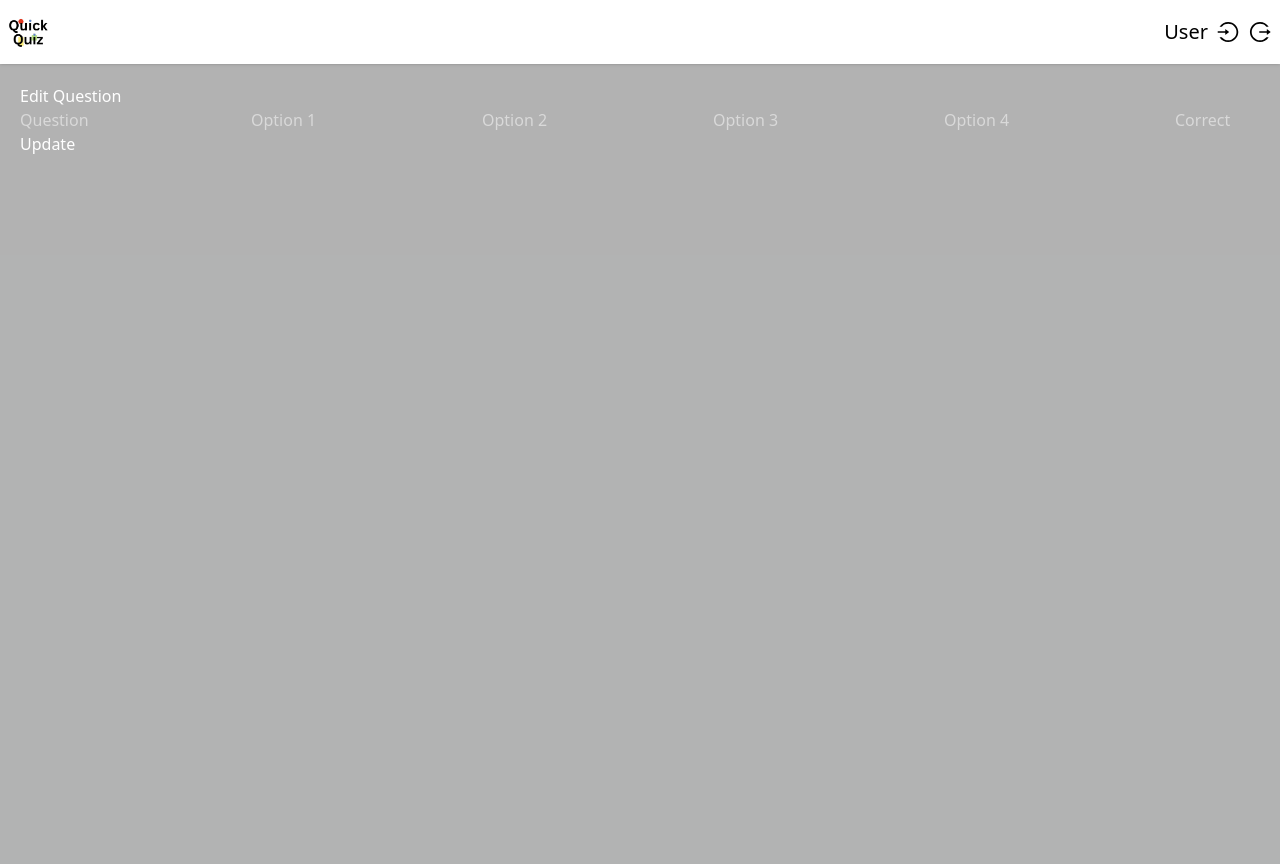
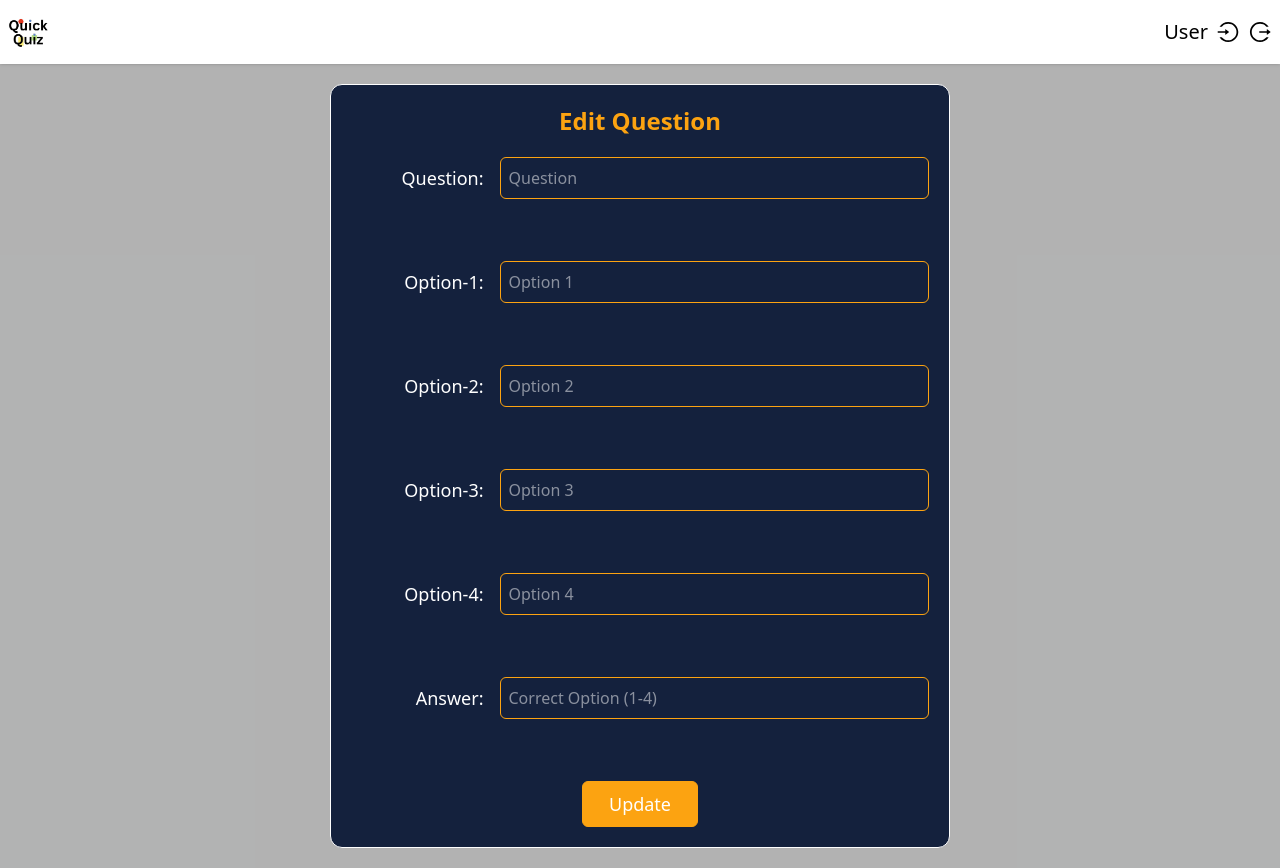
Before and after one commit to emonOPL/Quick-Quiz, a React (Vite) app: page /admin/edit-question/1/1 in a window 1280 px wide. Built offline with nearby package versions, Linux system fonts and the light colour scheme; no server answers; the database is empty.

Commit message:
Designed Add/Edit Category/Question pages

```diff
--- a/src/Admin/AddCategory.jsx
+++ b/src/Admin/AddCategory.jsx
@@ -10,25 +10,66 @@ export default function AddCategory() {
 
   const handleSubmit = (e) => {
     e.preventDefault();
+    if (name === "" || imgUrl === "") {
+      return;
+    }
     addDoc(collection(db, "categories"), { name, imgUrl });
     navigate("/admin");
   };
 
   return (
-    <div>
-      <form onSubmit={handleSubmit}>
+    <div className="container mx-auto">
+      <div className="w-1/2 mx-auto bg-[#14213D] rounded-xl p-5 border border-white">
+        <h1 className="text-2xl font-semibold mb-5 text-[#FCA311] text-center">
+          Add Category
+        </h1>
+        <form onSubmit={handleSubmit} className="flex flex-col gap-5">
+          <div className="grid grid-cols-4 gap-4 items-center">
+            <label className="lg:text-lg lg:text-right col-span-4 lg:col-span-1">
+              Category Name:
+            </label>
             <input
               placeholder="Category Name"
               value={name}
               onChange={(e) => setName(e.target.value)}
+              className="col-span-4 lg:col-span-3 border border-[#FCA311] rounded-md p-2 validator"
+              type="text"
+              pattern=".*\S.*"
+              title="Name is required"
+              required
             />
+            <span className="hidden lg:block"></span>
+            <p className="validator-hint col-span-4 lg:col-span-3">
+              Category Name must not be empty
+            </p>
+          </div>
+          <div className="grid grid-cols-4 gap-4 items-center">
+            <label className="lg:text-lg lg:text-right col-span-4 lg:col-span-1">
+              Image URL:
+            </label>
             <input
               placeholder="Image URL"
               value={imgUrl}
               onChange={(e) => setImgUrl(e.target.value)}
+              className="col-span-4 lg:col-span-3 border border-[#FCA311] rounded-md p-2 validator"
+              type="url"
+              required
+              pattern="^(https?://)?([a-zA-Z0-9]([a-zA-Z0-9-].*[a-zA-Z0-9])?.)+[a-zA-Z].*$"
+              title="Must be valid URL"
             />
-        <button type="submit">Add</button>
+            <span className="hidden lg:block"></span>
+            <p className="validator-hint col-span-4 lg:col-span-3">
+              Enter a valid image URL
+            </p>
+          </div>
+          <button
+            type="submit"
+            className="bg-[#FCA311] text-white py-2 px-4 rounded-md text-lg border border-[#FCA311] hover:bg-black hover:text-[#FCA311] cursor-pointer w-full md:w-1/3 lg:w-1/5 mx-auto"
+          >
+            Add
+          </button>
         </form>
+      </div>
     </div>
   );
 }
--- a/src/Admin/AddQuestion.jsx
+++ b/src/Admin/AddQuestion.jsx
@@ -16,20 +16,42 @@ export default function AddQuestion() {
     addDoc(collection(db, "categories", categoryId, "questions"), {
       question,
       options,
-      answer: parseInt(answer),
+      answer: parseInt(answer) - 1,
     });
     navigation("/admin/questions/" + categoryId);
   };
 
   return (
-    <div>
-      <form onSubmit={handleSubmit}>
+    <div className="container mx-auto">
+      <div className="w-1/2 mx-auto bg-[#14213D] rounded-xl p-5 border border-white">
+        <h1 className="text-2xl font-semibold mb-5 text-[#FCA311] text-center">
+          Add Question
+        </h1>
+        <form onSubmit={handleSubmit} className="flex flex-col gap-5">
+          <div className="grid grid-cols-4 gap-4 items-center">
+            <label className="lg:text-lg lg:text-right col-span-4 lg:col-span-1">
+              Question:
+            </label>
             <input
               placeholder="Question"
               value={question}
               onChange={(e) => setQuestion(e.target.value)}
+              className="col-span-4 lg:col-span-3 border border-[#FCA311] rounded-md p-2 validator"
+              type="text"
+              pattern=".*\S.*"
+              title="Name is required"
+              required
             />
+            <span className="hidden lg:block"></span>
+            <p className="validator-hint col-span-4 lg:col-span-3">
+              Question must not be empty
+            </p>
+          </div>
           {options.map((opt, i) => (
+            <div className="grid grid-cols-4 gap-4 items-center">
+              <label className="lg:text-lg lg:text-right col-span-4 lg:col-span-1">
+                Option-{i + 1}:
+              </label>
               <input
                 key={i}
                 placeholder={`Option ${i + 1}`}
@@ -39,18 +61,47 @@ export default function AddQuestion() {
                   newOptions[i] = e.target.value;
                   setOptions(newOptions);
                 }}
+                className="col-span-4 lg:col-span-3 border border-[#FCA311] rounded-md p-2 validator"
+                type="text"
+                pattern=".*\S.*"
+                title="This option is required"
+                required
               />
+              <span className="hidden lg:block"></span>
+              <p className="validator-hint col-span-4 lg:col-span-3">
+                Option-{i + 1} must not be empty
+              </p>
+            </div>
           ))}
+          <div className="grid grid-cols-4 gap-4 items-center">
+            <label className="lg:text-lg lg:text-right col-span-4 lg:col-span-1">
+              Answer:
+            </label>
             <input
-          placeholder="Correct Option Index (0-3)"
+              className="col-span-4 lg:col-span-3 border border-[#FCA311] rounded-md p-2 validator"
+              placeholder="Correct Option (1-4)"
               value={answer}
               onChange={(e) => setAnswer(e.target.value)}
               type="number"
-          min="0"
-          max="3"
+              min="1"
+              max="4"
+              pattern="^[1-4]$"
+              title="Enter a number between 1 and 4"
+              required
             />
-        <button type="submit">Add Question</button>
+            <span className="hidden lg:block"></span>
+            <p className="validator-hint col-span-4 lg:col-span-3">
+              Enter a number between 1 and 4
+            </p>
+          </div>
+          <button
+            type="submit"
+            className="bg-[#FCA311] text-white py-2 px-4 rounded-md text-lg border border-[#FCA311] hover:bg-black hover:text-[#FCA311] cursor-pointer w-full md:w-1/3 lg:w-1/5 mx-auto"
+          >
+            Add
+          </button>
         </form>
+      </div>
     </div>
   );
 }
--- a/src/Admin/EditCategory.jsx
+++ b/src/Admin/EditCategory.jsx
@@ -31,21 +31,58 @@ export default function EditCategory() {
   };
 
   return (
-    <div>
-      <form onSubmit={handleSubmit}>
-        <h2>Edit Category</h2>
+    <div className="container mx-auto">
+      <div className="w-1/2 mx-auto bg-[#14213D] rounded-xl p-5 border border-white">
+        <h1 className="text-2xl font-semibold mb-5 text-[#FCA311] text-center">
+          Edit Category
+        </h1>
+        <form onSubmit={handleSubmit} className="flex flex-col gap-5">
+          <div className="grid grid-cols-4 gap-4 items-center">
+            <label className="lg:text-lg lg:text-right col-span-4 lg:col-span-1">
+              Category Name:
+            </label>
             <input
+              placeholder="Category Name"
               value={name}
               onChange={(e) => setName(e.target.value)}
-          placeholder="Category Name"
+              className="col-span-4 lg:col-span-3 border border-[#FCA311] rounded-md p-2 validator"
+              type="text"
+              pattern=".*\S.*"
+              title="Name is required"
+              required
             />
+            <span className="hidden lg:block"></span>
+            <p className="validator-hint col-span-4 lg:col-span-3">
+              Category Name must not be empty
+            </p>
+          </div>
+          <div className="grid grid-cols-4 gap-4 items-center">
+            <label className="lg:text-lg lg:text-right col-span-4 lg:col-span-1">
+              Image URL:
+            </label>
             <input
+              placeholder="Image URL"
               value={imgUrl}
               onChange={(e) => setImgUrl(e.target.value)}
-          placeholder="Image URL"
+              className="col-span-4 lg:col-span-3 border border-[#FCA311] rounded-md p-2 validator"
+              type="url"
+              required
+              pattern="^(https?://)?([a-zA-Z0-9]([a-zA-Z0-9-].*[a-zA-Z0-9])?.)+[a-zA-Z].*$"
+              title="Must be valid URL"
             />
-        <button type="submit">Update</button>
+            <span className="hidden lg:block"></span>
+            <p className="validator-hint col-span-4 lg:col-span-3">
+              Enter a valid image URL
+            </p>
+          </div>
+          <button
+            type="submit"
+            className="bg-[#FCA311] text-white py-2 px-4 rounded-md text-lg border border-[#FCA311] hover:bg-black hover:text-[#FCA311] cursor-pointer w-full md:w-1/3 lg:w-1/5 mx-auto"
+          >
+            Update
+          </button>
         </form>
+      </div>
     </div>
   );
 }
--- a/src/Admin/EditQuestion.jsx
+++ b/src/Admin/EditQuestion.jsx
@@ -27,41 +27,95 @@ export default function EditQuestion() {
   const handleSubmit = async (e) => {
     e.preventDefault();
     const docRef = doc(db, "categories", categoryId, "questions", questionId);
-    await updateDoc(docRef, { question, options, answer: parseInt(answer) });
+    await updateDoc(docRef, {
+      question,
+      options,
+      answer: parseInt(answer) - 1,
+    });
     navigate("/admin/questions/" + categoryId);
   };
 
   return (
-    <div>
-      <form onSubmit={handleSubmit}>
-        <h2>Edit Question</h2>
+    <div className="container mx-auto">
+      <div className="w-1/2 mx-auto bg-[#14213D] rounded-xl p-5 border border-white">
+        <h1 className="text-2xl font-semibold mb-5 text-[#FCA311] text-center">
+          Edit Question
+        </h1>
+        <form onSubmit={handleSubmit} className="flex flex-col gap-5">
+          <div className="grid grid-cols-4 gap-4 items-center">
+            <label className="lg:text-lg lg:text-right col-span-4 lg:col-span-1">
+              Question:
+            </label>
             <input
+              placeholder="Question"
               value={question}
               onChange={(e) => setQuestion(e.target.value)}
-          placeholder="Question"
+              className="col-span-4 lg:col-span-3 border border-[#FCA311] rounded-md p-2 validator"
+              type="text"
+              pattern=".*\S.*"
+              title="Name is required"
+              required
             />
+            <span className="hidden lg:block"></span>
+            <p className="validator-hint col-span-4 lg:col-span-3">
+              Question must not be empty
+            </p>
+          </div>
           {options.map((opt, i) => (
+            <div className="grid grid-cols-4 gap-4 items-center">
+              <label className="lg:text-lg lg:text-right col-span-4 lg:col-span-1">
+                Option-{i + 1}:
+              </label>
               <input
                 key={i}
+                placeholder={`Option ${i + 1}`}
                 value={opt}
                 onChange={(e) => {
                   const newOptions = [...options];
                   newOptions[i] = e.target.value;
                   setOptions(newOptions);
                 }}
-            placeholder={`Option ${i + 1}`}
+                className="col-span-4 lg:col-span-3 border border-[#FCA311] rounded-md p-2 validator"
+                type="text"
+                pattern=".*\S.*"
+                title="This option is required"
+                required
               />
+              <span className="hidden lg:block"></span>
+              <p className="validator-hint col-span-4 lg:col-span-3">
+                Option-{i + 1} must not be empty
+              </p>
+            </div>
           ))}
+          <div className="grid grid-cols-4 gap-4 items-center">
+            <label className="lg:text-lg lg:text-right col-span-4 lg:col-span-1">
+              Answer:
+            </label>
             <input
-          type="number"
-          min="0"
-          max="3"
+              className="col-span-4 lg:col-span-3 border border-[#FCA311] rounded-md p-2 validator"
+              placeholder="Correct Option (1-4)"
               value={answer}
               onChange={(e) => setAnswer(e.target.value)}
-          placeholder="Correct Option Index (0-3)"
+              type="number"
+              min="1"
+              max="4"
+              pattern="^[1-4]$"
+              title="Enter a number between 1 and 4"
+              required
             />
-        <button type="submit">Update</button>
+            <span className="hidden lg:block"></span>
+            <p className="validator-hint col-span-4 lg:col-span-3">
+              Enter a number between 1 and 4
+            </p>
+          </div>
+          <button
+            type="submit"
+            className="bg-[#FCA311] text-white py-2 px-4 rounded-md text-lg border border-[#FCA311] hover:bg-black hover:text-[#FCA311] cursor-pointer w-full md:w-1/3 lg:w-1/5 mx-auto"
+          >
+            Update
+          </button>
         </form>
+      </div>
     </div>
   );
 }
```
Lines whose indentation alone changed are shown as unchanged.
